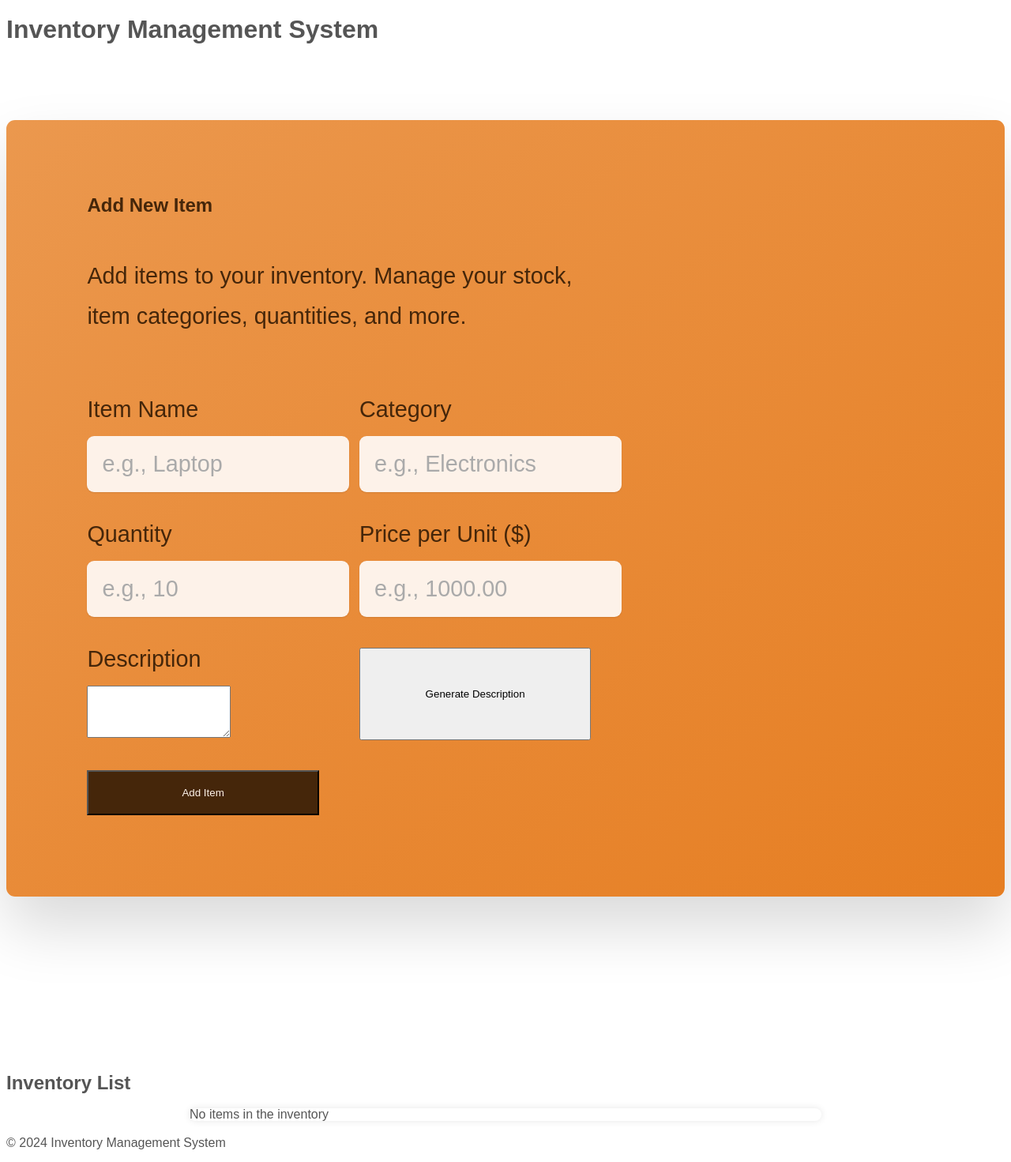
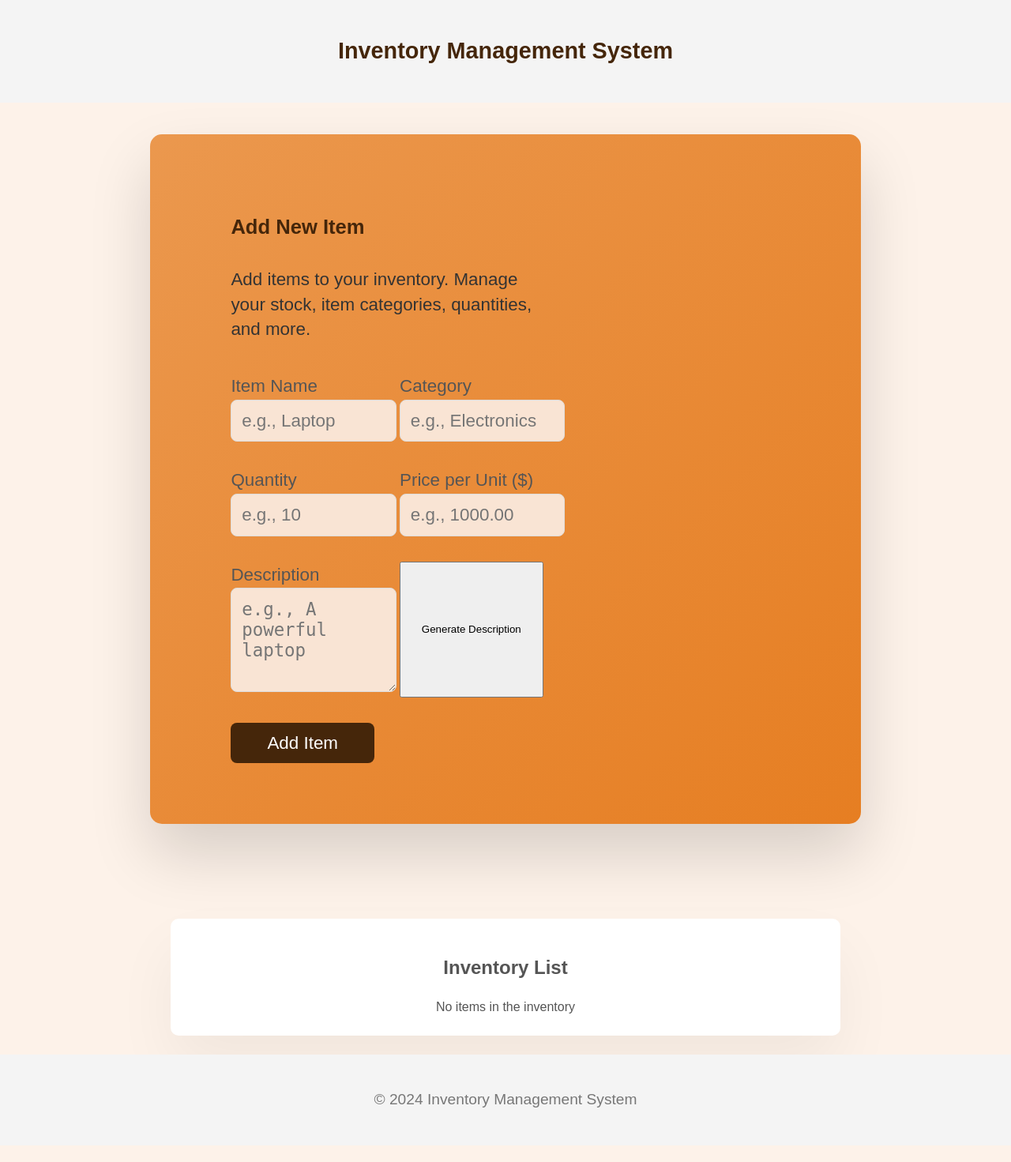
Before and after one commit to elvis-kimutai/inventory_2, a Flask app: page / in a window 1280 px wide. Shown: the whole page at 79% size. After the commit the page ends 1402 px from the top, so only its background shows below. Run offline with Flask 3, Linux system fonts and the light colour scheme; data that the repository does not hold is empty; some libraries are stand-ins or nearby versions.

Commit message:
fix deployment

```diff
--- a/requirements.txt
+++ b/requirements.txt
@@ -12,3 +12,4 @@ psycopg2==2.9.10
 requests==2.32.3
 urllib3==2.2.3
 Werkzeug==3.0.4
+gunicorn==20.1.0
--- a/static/styles.css
+++ b/static/styles.css
@@ -1,141 +1,150 @@
+/* General Styles */
 body {
   font-family: "Rubik", sans-serif;
-  line-height: 1;
-  font-weight: 400;
   color: #555;
-  overflow-x: visible;
+  line-height: 1.5;
+  margin: 0;
+  padding: 0;
+  background-color: #fdf2e9;
+}
+
+header {
+  background-color: #f4f4f4;
+  padding: 1.5rem;
+  text-align: center;
+}
+
+h1 {
+  font-size: 1.8rem;
+  color: #45260a;
 }
 
 .section-cta {
-  padding: 4.8rem 0 12.8rem;
+  padding: 2.5rem 1rem 6rem;
 }
 
 .cta {
   display: grid;
-  grid-template-columns: 2fr 1fr;
-  background-image: linear-gradient(to right bottom, #eb984e, #e67e22);
+  grid-template-columns: 1fr;
+  background: linear-gradient(to right bottom, #eb984e, #e67e22);
   box-shadow: 0 2.4rem 4.8rem rgba(0, 0, 0, 0.15);
-  border-radius: 11px;
+  border-radius: 15px;
   overflow: hidden;
+  max-width: 900px;
+  margin: 0 auto;
 }
 
 .cta-text-box {
-  color: #45260a;
-  padding: 4.8rem 6.4em 6.4rem 6.4rem;
+  padding: 3.2rem 2rem;
 }
 
-.cta .heading-secondary {
+.heading-secondary {
   color: #45260a;
-  margin-bottom: 3.2rem;
+  margin-bottom: 2rem;
+  font-size: 1.6rem;
 }
 
 .cta-text {
-  font-size: 1.8rem;
-  line-height: 1.8;                                                                                                                           margin-bottom: 4.8rem;
+  font-size: 1.4rem;
+  line-height: 1.4;
+  margin-bottom: 2.5rem;
+  color: #333;
 }
 
 .cta-form {
   display: grid;
-  grid-template-columns: 1fr 1fr;
-  column-gap: 3.2rem;
-  row-gap: 2.4rem;
+  grid-template-columns: 1fr;
+  gap: 1.8rem;
+  max-width: 500px;
+  margin: 0 auto;
 }
 
+/* Form Elements Styling */
 .cta-form label {
-  display: block;
-  font-size: 1.8rem;
-  font-weight: 500;
-  margin-bottom: 1.2rem;
+  font-size: 1.4rem;
+  color: #555;
 }
 
-.cta-form input,
-.cta-form select {
+.cta-form input, .cta-form textarea {
   width: 100%;
-  padding: 1.2rem;
-  font-size: 1.8rem;
-  font-family: inherit;
-  color: inherit;
-  border: none;
-  background-color: #fdf2e9;
-  border-radius: 9px;
-  box-shadow: 0px 1px 2px rgba(0, 0, 0, 0.1);
+  padding: 0.8rem;
+  font-size: 1.4rem;
+  border: 1px solid #ddd;
+  border-radius: 8px;
+  background-color: #f9e4d4;
+  color: #333;
 }
 
-.cta-form input::placeholder {
-  color: #aaa;
-}                                                                                                                                              .cta-img {
-  background-image: linear-gradient(
-      to right bottom,
-      rgba(235, 151, 78, 0.35),
-      rgba(230, 125, 34, 0.35)
-    ),
-    url(image/tech.png);
-  background-size: cover;
-  background-position: center;
-}
-
-.cta *:focus {
+.cta-form input:focus, .cta-form textarea:focus {
+  border-color: #e67e22;
   outline: none;
-  box-shadow: 0 0 0 0.8rem rgba(253, 242, 233, 0.5);
 }
 
 .btn-form {
-  align-self: end;
-  padding: 1.2rem;
-  color: #fdf2e9;
+  padding: 0.8rem;
   background-color: #45260a;
+  color: white;
+  font-size: 1.4rem;
+  border: none;
+  border-radius: 8px;
+  cursor: pointer;
+  transition: all 0.3s ease;
 }
 
 .btn-form:hover {
-  color: #555;
+  background-color: white;
+  color: #45260a;
+  border: 1px solid #45260a;
+}
+
+.inventory-list {
+  margin: 1.5rem auto;
+  text-align: center;
+  padding: 1.5rem;
   background-color: #fff;
+  border-radius: 10px;
+  box-shadow: 0 2.4rem 4.8rem rgba(0, 0, 0, 0.05);
+  max-width: 800px;
 }
 
 .user-list {
   list-style-type: none;
   padding: 0;
-    max-width: 800px;
-    margin: 20px auto;
-    background-color: #fff;                                                                                                               list-style-type: none;
-    padding: 0;
-    max-width: 800px;
-    margin: 20px auto;
-    background-color: #fff;
-    border-radius: 8px;
-    box-shadow: 0 0 10px rgba(0,0,0,0.1);
+  margin: 0;
 }
 
 .user-item {
   display: grid;
-    grid-template-columns: 2fr 2fr 1fr 1fr;
-    gap: 10px;
-    align-items: center;
-    padding: 15px;
-    border-bottom: 1px solid #eaeaea;
+  grid-template-columns: repeat(4, 1fr);
+  gap: 1rem;
+  padding: 1rem;
+  border-bottom: 1px solid #ddd;
+  font-size: 1.2rem;
+  color: #444;
 }
 
 .user-form {
   display: flex;
   align-items: center;
-    gap: 10px;
+  gap: 1rem;
 }
 
 .user-input {
-    padding: 8px;
+  padding: 0.6rem;
+  font-size: 1.2rem;
+  border-radius: 5px;
   border: 1px solid #ddd;
-    border-radius: 4px;
-    outline: none;
-    flex: 1;
 }
 
 .user-button {
-               padding: 8px 12px;
+  padding: 0.6rem 1rem;
+  background-color: #3498db;
+  color: white;
   border: none;
-    border-radius: 4px;
-    background-color: #3498db;
-    color: #fff;
+  border-radius: 5px;
   cursor: pointer;
-    transition: background-color 0.3s;
+  transition: background-color 0.3s ease;
+  font-size: 1.2rem;
 }
 
 .user-button:hover {
@@ -144,7 +153,40 @@ body {
 
 .delete-button {
   background-color: #e74c3c;
+  border: none;
+  border-radius: 5px;
+  padding: 0.6rem 1rem;
+  cursor: pointer;
+  color: white;
+  transition: background-color 0.3s ease;
+  font-size: 1.2rem;
 }
 
 .delete-button:hover {
   background-color: #c0392b;
+}
+
+/* Footer Styling */
+footer {
+  text-align: center;
+  padding: 1.5rem;
+  background-color: #f4f4f4;
+  color: #777;
+  font-size: 1.2rem;
+}
+
+/* Responsive Design */
+@media (min-width: 768px) {
+  .cta {
+    grid-template-columns: 2fr 1fr;
+  }
+
+  .cta-text-box {
+    padding: 4.8rem 6.4rem;
+  }
+
+  .cta-form {
+    grid-template-columns: 1fr 1fr;
+    gap: 2rem;
+  }
+}
--- a/templates/index.html
+++ b/templates/index.html
@@ -41,12 +41,13 @@
                             </div>
                             <div>
                                 <label for="description">Description</label>
-                                <textarea id="description" name="description" rows="4"></textarea>
+                                <textarea id="description" name="description" rows="4" placeholder="e.g., A powerful laptop"></textarea>
                             </div>
                             <button type="button" id="generate-description" class="btn btn-secondary">Generate Description</button>
                             <button class="btn btn-form" type="submit">Add Item</button>
                         </form>
                     </div>
+                    <div class="cta-img"></div>
                 </div>
             </div>
         </section>
```
Lines whose indentation alone changed are shown as unchanged.
